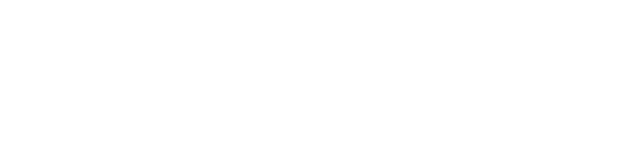
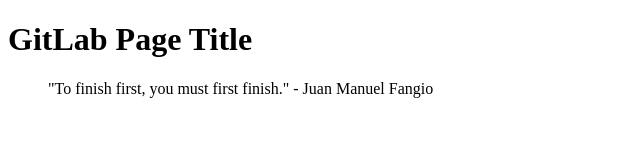
Before and after one commit to GRACESTER/GitLab, a plain HTML site: page index.html in a window 1280 px wide. Shown: the whole page, without its empty margins (0-640 px from the left). Drawn offline with Linux system fonts and the light colour scheme.

Commit message:
Added tilte, quote, and css page

```diff
--- a/index.html
+++ b/index.html
@@ -4,6 +4,7 @@
     <title></title>
 </head>
 <body>
-    <h1></h1>
+    <h1>GitLab Page Title</h1>
+    <blockquote>"To finish first, you must first finish." - Juan Manuel Fangio</blockquote>
 </body>
 </html>
```
Also changed, not shown: style.css (added).
